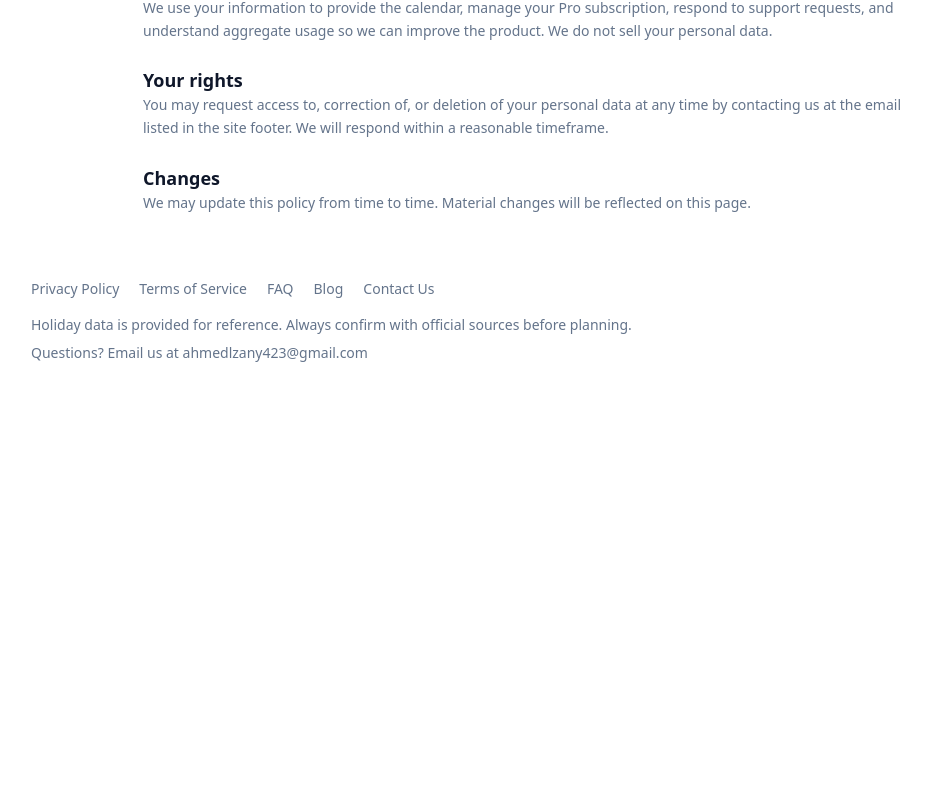
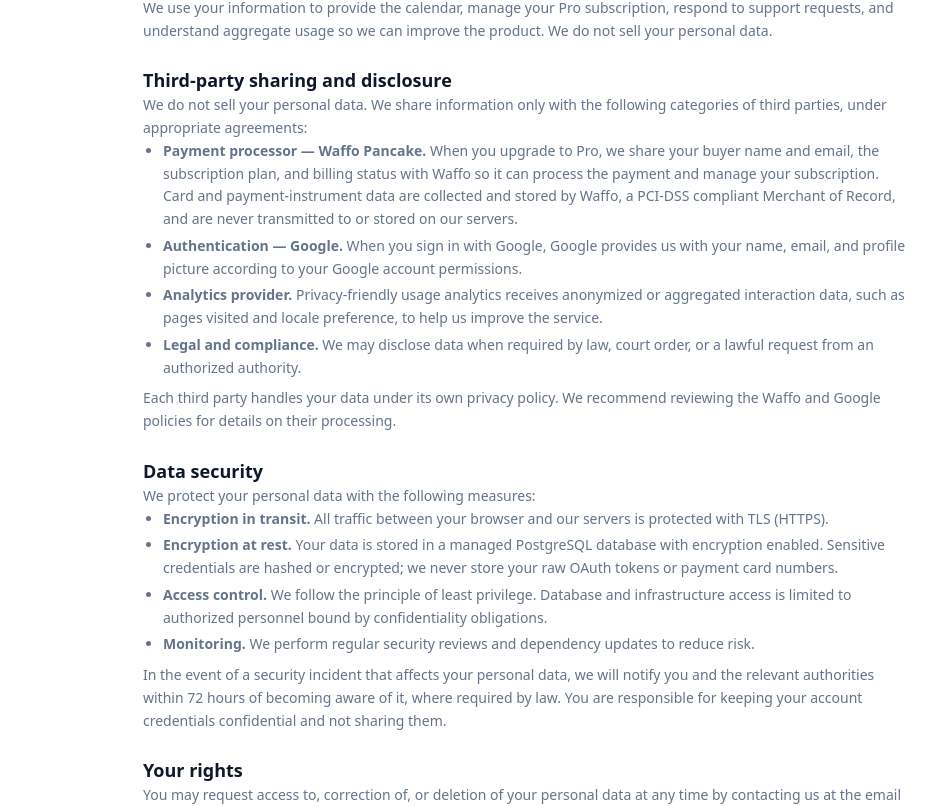
Before and after one commit to 863683348/public-holidays, a Next.js app: page /en/privacy in a window 1280 px wide. Shown: the part 418-1224 px from the top of the page, without its empty margins (113-1049 px from the left). Before the commit the page ends 813 px from the top, so only its background shows below. Built offline with nearby package versions, Linux system fonts and the light colour scheme; no server answers.

Commit message:
docs(privacy): 补充数据安全与第三方共享(含 Waffo)披露章节

```diff
--- a/src/app/[locale]/privacy/page.tsx
+++ b/src/app/[locale]/privacy/page.tsx
@@ -75,6 +75,76 @@ export default async function PrivacyPage({
         </p>
       </section>
       <section>
+        <h2 className="text-lg font-semibold text-[var(--fg)]">
+          Third-party sharing and disclosure
+        </h2>
+        <p>
+          We do not sell your personal data. We share information only with the
+          following categories of third parties, under appropriate agreements:
+        </p>
+        <ul className="list-disc space-y-1 pl-5">
+          <li>
+            <strong>Payment processor — Waffo Pancake.</strong> When you upgrade
+            to Pro, we share your buyer name and email, the subscription plan,
+            and billing status with Waffo so it can process the payment and
+            manage your subscription. Card and payment-instrument data are
+            collected and stored by Waffo, a PCI-DSS compliant Merchant of
+            Record, and are never transmitted to or stored on our servers.
+          </li>
+          <li>
+            <strong>Authentication — Google.</strong> When you sign in with
+            Google, Google provides us with your name, email, and profile
+            picture according to your Google account permissions.
+          </li>
+          <li>
+            <strong>Analytics provider.</strong> Privacy-friendly usage analytics
+            receives anonymized or aggregated interaction data, such as pages
+            visited and locale preference, to help us improve the service.
+          </li>
+          <li>
+            <strong>Legal and compliance.</strong> We may disclose data when
+            required by law, court order, or a lawful request from an authorized
+            authority.
+          </li>
+        </ul>
+        <p className="mt-2">
+          Each third party handles your data under its own privacy policy. We
+          recommend reviewing the Waffo and Google policies for details on their
+          processing.
+        </p>
+      </section>
+      <section>
+        <h2 className="text-lg font-semibold text-[var(--fg)]">Data security</h2>
+        <p>We protect your personal data with the following measures:</p>
+        <ul className="list-disc space-y-1 pl-5">
+          <li>
+            <strong>Encryption in transit.</strong> All traffic between your
+            browser and our servers is protected with TLS (HTTPS).
+          </li>
+          <li>
+            <strong>Encryption at rest.</strong> Your data is stored in a managed
+            PostgreSQL database with encryption enabled. Sensitive credentials
+            are hashed or encrypted; we never store your raw OAuth tokens or
+            payment card numbers.
+          </li>
+          <li>
+            <strong>Access control.</strong> We follow the principle of least
+            privilege. Database and infrastructure access is limited to
+            authorized personnel bound by confidentiality obligations.
+          </li>
+          <li>
+            <strong>Monitoring.</strong> We perform regular security reviews and
+            dependency updates to reduce risk.
+          </li>
+        </ul>
+        <p className="mt-2">
+          In the event of a security incident that affects your personal data,
+          we will notify you and the relevant authorities within 72 hours of
+          becoming aware of it, where required by law. You are responsible for
+          keeping your account credentials confidential and not sharing them.
+        </p>
+      </section>
+      <section>
         <h2 className="text-lg font-semibold text-[var(--fg)]">Your rights</h2>
         <p>
           You may request access to, correction of, or deletion of your personal
```
